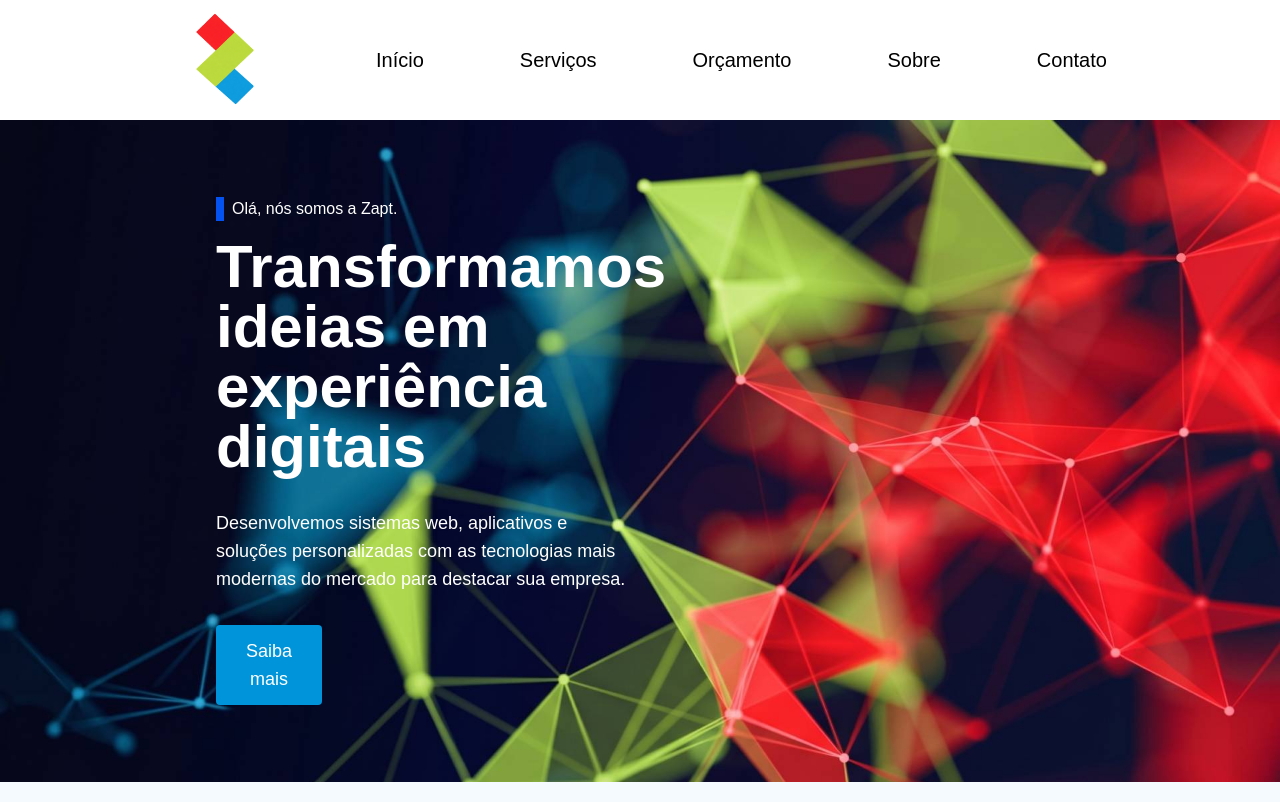
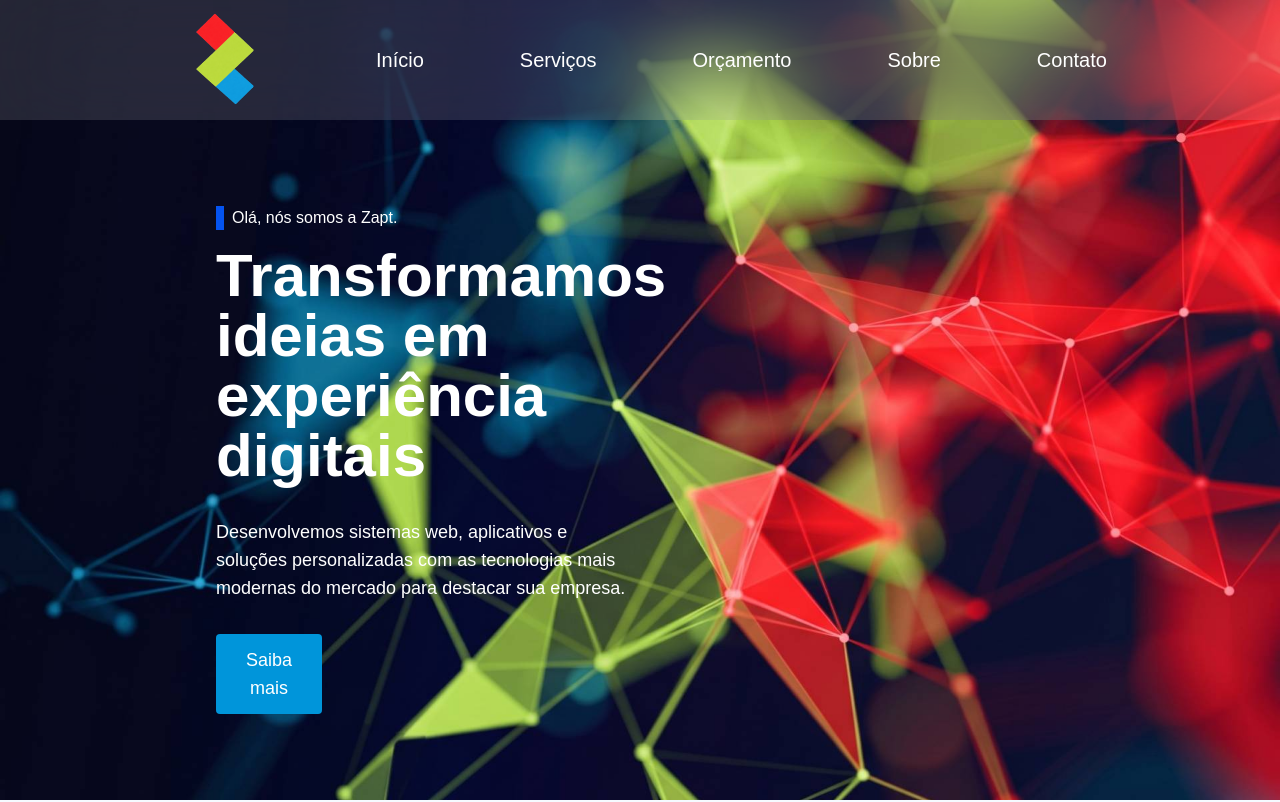
Before and after one commit to Gabriel-Andreoni/zapt, a Next.js app: page / in a window 1280 px wide. Shown: the top 802 px of the page. Built offline with nearby package versions, Linux system fonts and the light colour scheme.

Commit message:
Alterações no menu e na hero section

```diff
--- a/app/sections/Hero/index.tsx
+++ b/app/sections/Hero/index.tsx
@@ -5,17 +5,17 @@ import './style.css';
 
 export default function Hero() {
     return (
-        <>
+        <section className="hero-wrapper">
             <Menu />
 
-            <section className="hero-wrapper w-full h-[calc(100dvh-(138px))] relative overflow-hidden">
+            <div className="w-full h-[calc(100dvh-(120px))] relative overflow-hidden">
                 <div className="w-6/12 h-full pl-54 flex flex-col justify-center gap-4">
                     <PageTitle title="Olá, nós somos a Zapt." color="white" />
                     <h1 className="text-6xl font-bold text-white">Transformamos ideias em experiência digitais</h1>
                     <h2 className="py-4 text-lg text-white">Desenvolvemos sistemas web, aplicativos e soluções personalizadas com as tecnologias mais modernas do mercado para destacar sua empresa.</h2>
                     <button className="w-3/12 p-3 text-lg bg-[#0095DA] rounded text-white cursor-pointer">Saiba mais</button>
                 </div>
-            </section>
-        </>
+            </div>
+        </section>
     )
 }
--- a/app/sections/Menu/index.tsx
+++ b/app/sections/Menu/index.tsx
@@ -10,11 +10,11 @@ export default function Menu() {
         { name: "Contato", href: "#" }
     ]
     return (
-        <header className="w-full h-30 flex items-center bg-white">
+        <header className="w-full h-30 flex items-center bg-[#ffffff20] backdrop-blur-2xl">
             <nav className="w-6/12 h-full pl-48 flex items-center gap-24">
                 <Image src="/logo.png" alt="logo da zapt" width={64} height={64} />
                 <ul className="w-full p-6 flex justify-start gap-24">
-                    {items.map((i, index) => <li key={index} className="menu-item h-fit text-xl cursor-pointer text-black relative">{i.name}</li>)}
+                    {items.map((i, index) => <li key={index} className="menu-item h-fit text-xl cursor-pointer text-white relative">{i.name}</li>)}
                 </ul>
             </nav>
         </header>
--- a/app/sections/Services/style.css
+++ b/app/sections/Services/style.css
@@ -1,5 +1,5 @@
 .services-img {
-    animation: spin 90s linear infinite;
+    animation: spin 90s ease-in-out infinite;
 }
 
 @keyframes spin {
```
